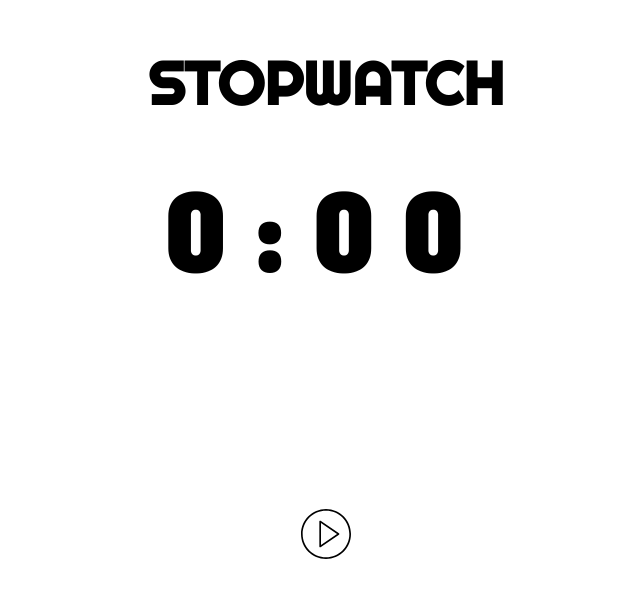
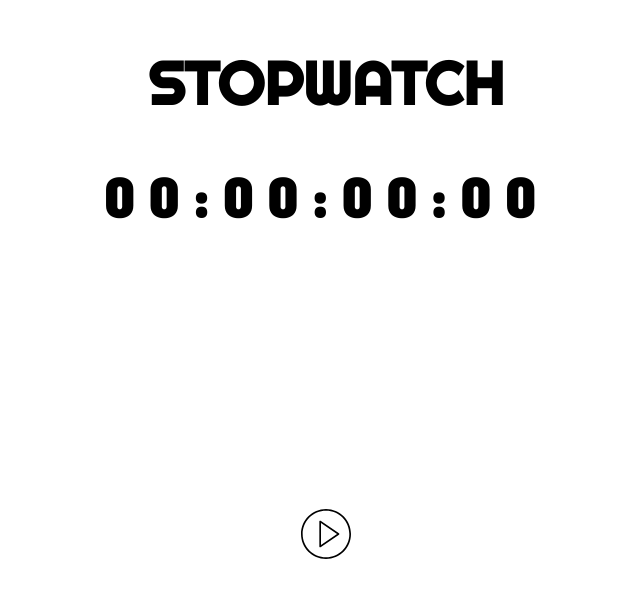
Before and after one commit to hk456/stopWatch, a plain HTML site: page index.html in a window 1280 px wide. Shown: the part 117-714 px from the top of the page, without its empty margins (314-954 px from the left). Drawn offline with Linux system fonts and the light colour scheme.

Commit message:
Modified html css js files

```diff
--- a/app.js
+++ b/app.js
@@ -1,6 +1,7 @@
 // ctrl btns
 const playBtn = document.querySelector('.play-btn img');
 const resetBtn = document.querySelector('.reset-btn img');
+
 
 function play() {
 	alert('play');
--- a/index.html
+++ b/index.html
@@ -16,7 +16,7 @@
 
 		<main>
 			<div class="stop-watch">
-				<h1 class="time-elapsed"> <span class="sec">0</span>:<span class="ms">00</span> </h1>
+				<h1 class="time-elapsed"> <span class="hour">00</span>:<span class="minute">00</span>:<span class="sec">00</span>:<span class="ms">00</span> </h1>
 			</div>
 
 			<div class="ctrl-btns">
--- a/style.css
+++ b/style.css
@@ -62,4 +62,5 @@ header {
 
 .time-elapsed {
 	letter-spacing: .25em;
+	font-size: 3.5rem;
 }
```
